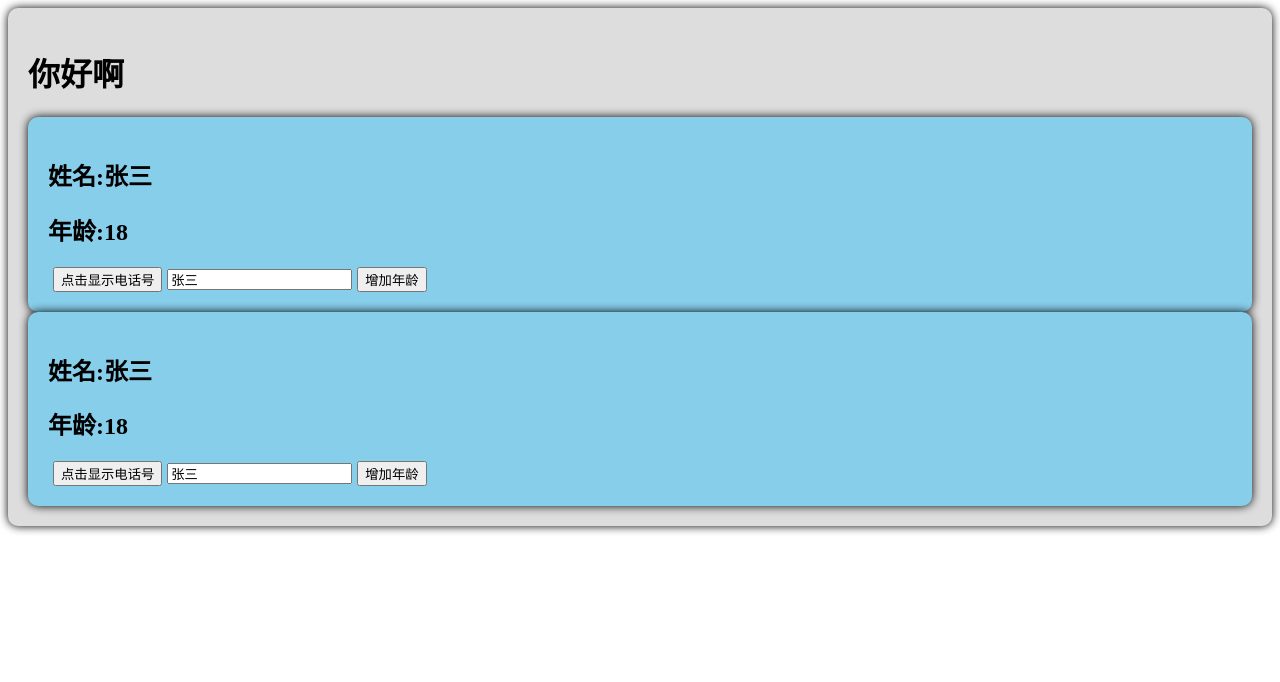
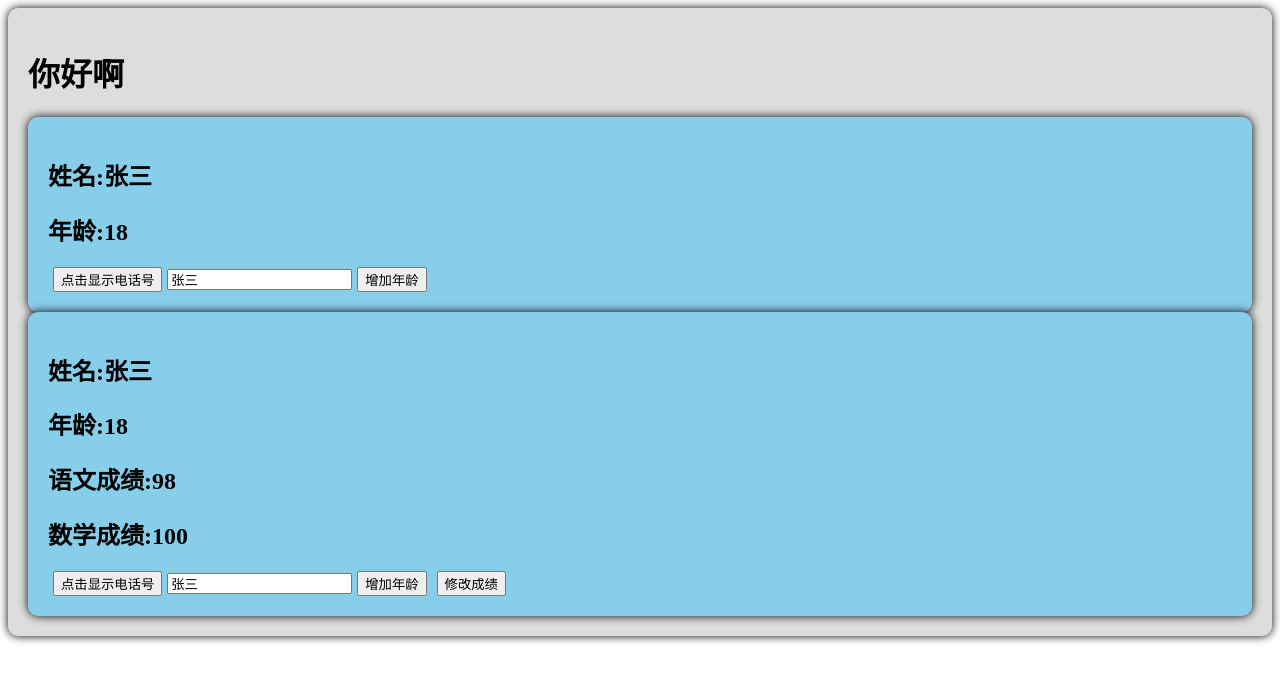
Before and after one commit to MUDS7/vueLearning, a Vue app: page / in a window 1280 px wide. Shown: the top 682 px of the page. Built offline with nearby package versions, Linux system fonts and the light colour scheme; the HTML template or start-up script is replaced by a standard one.

Commit message:
reactive 的使用

```diff
--- a/src/components/person_setup.vue
+++ b/src/components/person_setup.vue
@@ -2,10 +2,13 @@
     <div class="person">
         <h2>姓名:{{ name }}</h2>
         <h2>年龄:{{ age }}</h2>
+        <h2>语文成绩:{{ score.chinese }}</h2>
+        <h2>数学成绩:{{ score.match }}</h2>
         <button @click="showTel">点击显示电话号</button>
         <input v-model="name">
         <!--<button @click="changeName">修改名字</button> -->
         <button @click="addAge">增加年龄</button>
+        <button @click="addScore">修改成绩</button>
     </div>
 </template>
 
@@ -36,9 +39,13 @@
 <!--setup 语法糖写法-->
 <script lang="ts" setup>
     import { ref } from 'vue';
+    import { reactive } from 'vue';
+
     let name = '张三'
     let age = ref(18)
     let tel = '123456789'
+
+    let score = reactive({chinese: 98 , match: 100 })
 
     function showTel() {
         alert(tel)
@@ -46,6 +53,11 @@
 
     function addAge() {
         age.value +=1
+    }
+
+    function addScore() {
+        score.chinese += 10
+        score.match +=10
     }
 </script>
 
```
